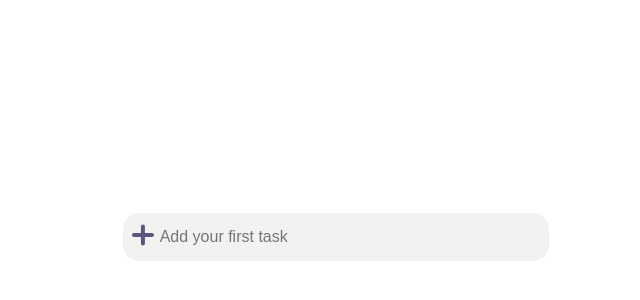
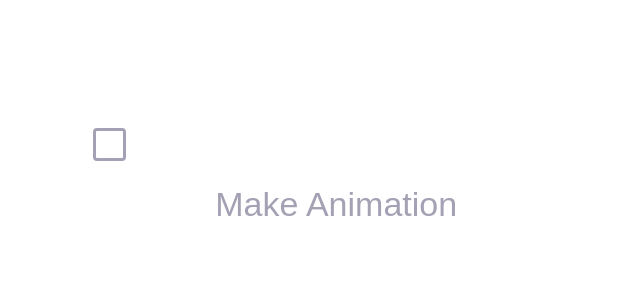
Before and after one commit to praveen-barawal/angular-add-task, an Angular app: page / in a window 1280 px wide. Shown: the part 174-474 px from the top of the page, without its empty margins (315-955 px from the left). Built offline with nearby package versions, Linux system fonts and the light colour scheme.

Commit message:
2 files modified

```diff
--- a/src/app/add-task/add-task.component.html
+++ b/src/app/add-task/add-task.component.html
@@ -2,25 +2,27 @@
 	<div class="basic-container">
 		<div class="vertical-center">
 			<div class="main-wrapper">
+
 				<div *ngIf="currentState=='open'">
 					<h1 [@fadeOut]="'flyIn'" class="lp">Add your first task</h1>
 				</div>
+
 				<div *ngIf="currentState=='inInputState'">
 					<mat-form-field appearance="fill">
 						<button class="plus-button plus-button--large"></button>
 						<input matInput placeholder="Add your first task" [(ngModel)]="textValue" (keydown.enter)="onKeypress($event)">
         </mat-form-field>
 				</div>
+
 				<div *ngIf="currentState=='inChkboxState'">
-
-         <mat-checkbox (change)="onCheckBoxChange()"
+					<label class="container">
+         <mat-checkbox style="display:none" (change)="onCheckBoxChange()"
           class="example-margin"
           [(ngModel)]="isChecked">
-          	<span class="grey-text">Make Animation</span>
-      </mat-checkbox>
-      	<!-- <label class="container">
+          </mat-checkbox>
+          <span class="grey-text">Make Animation</span>
         <span class="checkmark"></span>
-       </label> -->
+       </label>
 
 				</div>
 				<div *ngIf="currentState=='closed'">
--- a/src/app/add-task/add-task.component.ts
+++ b/src/app/add-task/add-task.component.ts
@@ -11,11 +11,11 @@ export class AddTaskComponent {
   @Input() className: string;
   show:boolean = true;
   hideLabel:boolean = false;
-  currentState:string="open";
+  currentState:string="inChkboxState";
   isChecked:boolean = false;
 
   ngOnInit() {
-     setTimeout(() => (this.currentState = "inInputState"), 2000);
+    // setTimeout(() => (this.currentState = "inInputState"), 2000);
   }
 
   onKeypress()
```
